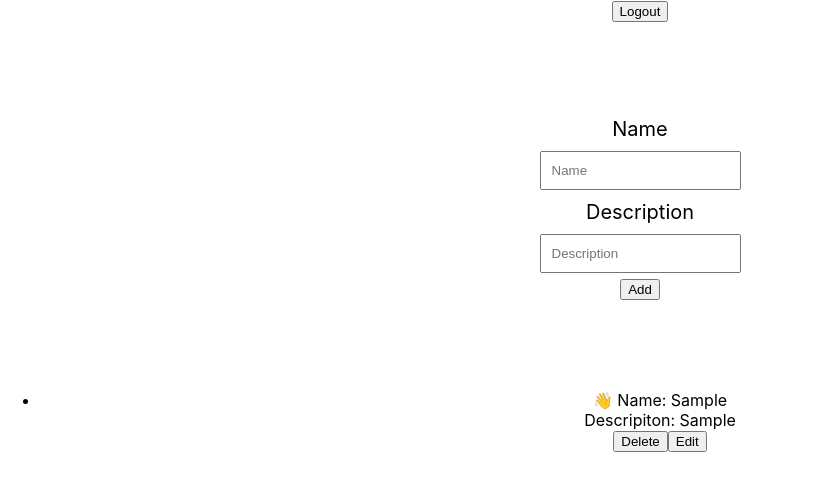
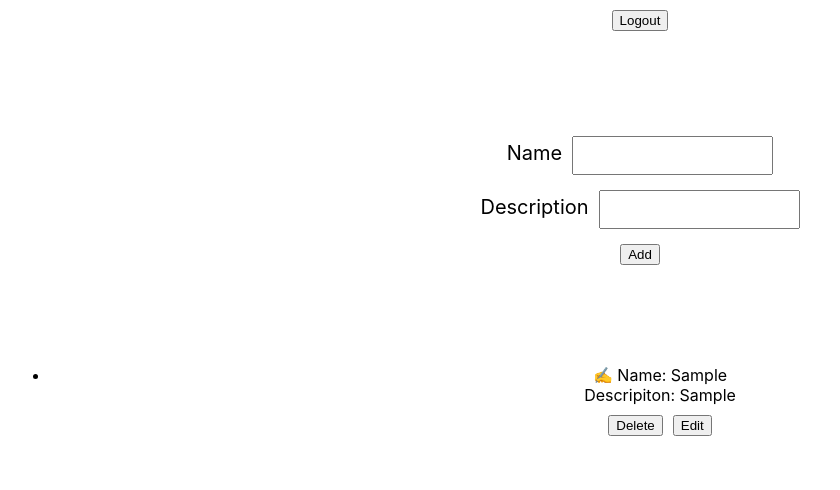
Before and after one commit to Dianaaa1/attempt, a React (Create React App) app: page /form in a window 1280 px wide. Both pictures are taken after typing "Sample", "Sample" into the empty fields and a click on the button "Add". Shown: the top 490 px of the page, without its empty margins (0-840 px from the left). Built offline with nearby package versions, Linux system fonts and the light colour scheme.

Commit message:
добавлена валидация formik через yup

```diff
--- a/package.json
+++ b/package.json
@@ -15,7 +15,8 @@
     "react-redux": "^7.2.1",
     "react-router-dom": "^5.2.0",
     "react-scripts": "3.4.1",
-    "redux": "^4.0.5"
+    "redux": "^4.0.5",
+    "yup": "^0.29.2"
   },
   "scripts": {
     "start": "react-scripts start",
--- a/src/components/Form/Form.js
+++ b/src/components/Form/Form.js
@@ -1,69 +1,79 @@
 import React, { useState } from "react";
 import "./style.css";
 import { useDispatch } from "react-redux";
-import { Formik } from "formik";
+import { useFormik } from "formik";
 import { Redirect } from "react-router-dom";
 import { addProj } from "../redux/actions/action";
+import * as Yup from "yup";
 
 function Form(props) {
   const dispatch = useDispatch();
   const [name, setName] = useState({ name: "" });
   const [description, setDescription] = useState({ name: "" });
   const [auth, logout] = useState(true);
+
+  const formik = useFormik({
+    initialValues: {
+      name: "",
+      description: "",
+    },
+    validationSchema: Yup.object({
+      name: Yup.string().required("Required!"),
+      description: Yup.string().required("Required!"),
+    }),
+    onSubmit: (values) => {
+      dispatch(addProj(name, description));
+      formik.handleReset();
+    },
+  });
+
   //функция logout выполняется внутри и сразу же при рендировании Login page
   if (!auth)
-    return <Redirect
+    return (
+      <Redirect
         to={{
           pathname: "/login",
-      }} />
+        }}
+      />
+    );
   return (
     <div>
       <button onClick={() => logout(false)}>Logout</button>
-      <Formik
-        initialValues={{ name: "", description: "" }}
-        onSubmit={() => dispatch(addProj(name, description))}
-      >
-        {props => {
-          const { values, handleChange, handleSubmit, handleReset } = props;
-          return (
-            <form onSubmit={handleSubmit}>
-              <label htmlFor="name" style={{ display: "block" }}>
-                Name
-              </label>
+      <form onSubmit={formik.handleSubmit}>
+        <div>
+          <label> Name</label>
           <input
-                id="name"
-                placeholder="Name"
             type="text"
-                value={values.name}
-                onChange={handleChange}
-                onBlur={e => setName(e.target.value)}
-                className="project-name"
+            name="name"
+            value={formik.values.name}
+            onChange={formik.handleChange}
+            onBlur={(e) => setName(e.target.value)}
           />
-              <label htmlFor="description" style={{ display: "block" }}>
-                Description
-              </label>
+          <div classNames="errors">
+          {formik.errors.name && formik.touched.name && (
+            <p>{formik.errors.name}</p>
+          )}
+          </div>
+        </div>
+        <div>
+          <label>Description</label>
           <input
-                id="description"
-                placeholder="Description"
             type="text"
-                value={values.description}
-                onChange={handleChange}
-                onBlur={e => setDescription(e.target.value)}
-                className="project-name"
+            name="description"
+            value={formik.values.description}
+            onChange={formik.handleChange}
+            onBlur={(e) => setDescription(e.target.value)}
           />
-              <br />
-              <button
-                type="submit"
-                onClick={() => {
-                  handleReset();
-                }}
-              >
-                Add
-                        </button>
+          <div className="errors">
+          {formik.errors.description && formik.touched.description && (
+            <p>{formik.errors.description}</p>
+          )}
+          </div>
+        </div>
+        <div>
+          <button type="submit">Add</button>
+        </div>
       </form>
-          );
-        }}
-      </Formik>
     </div>
   );
 }
--- a/src/components/Form/style.css
+++ b/src/components/Form/style.css
@@ -13,4 +13,13 @@ form {
   max-width: 500px;
   padding: 20px 0;
 }
+
+.errors {
+  color: red;
+  font-size: 10px;
+}
+
+button {
+  margin-top: 20px;
+}
 /*# sourceMappingURL=style.css.map */
--- a/src/components/Form/style.scss
+++ b/src/components/Form/style.scss
@@ -12,3 +12,10 @@ form{
     max-width: 500px;
     padding: 20px 0;
 }
+.errors{
+    color: red;
+    font-size: 10px;
+}
+button {
+    margin-top: 20px;
+}
--- a/src/components/OneProject/OneProject.js
+++ b/src/components/OneProject/OneProject.js
@@ -1,6 +1,6 @@
-import React, { useRef, useState, useEffect } from "react";
+import React, { useRef, useState } from "react";
 import { useDispatch } from "react-redux";
-import cx from "classnames";
+import '../OneProject/style.css';
 import { toggleProj, deleteProj, editProj } from "../redux/actions/action";
 
 const OneProject = ({ proj }) => {
@@ -16,18 +16,16 @@ const OneProject = ({ proj }) => {
   };
 
   const dispatch = useDispatch();
-  const [name, setName] = useState({ name: "" });
-  const [description, setDescription] = useState({ name: "" });
+  const [name, setName] = useState('');
+  const [description, setDescription] = useState('');
 
   return (
     <li className="proj-item">
       <div onClick={() => dispatch(toggleProj(proj.id))}>
-        {proj && proj.completed ? "👌" : "👋"}{" "}
+        {proj && proj.completed ? "👌" : "✍"}{" "}
         <span
-          className={cx(
-            "proj-item__text",
-            proj && proj.completed && "proj-item__text--completed"
-          )}
+          className={
+            proj && proj.completed ? "done" : "undone"}
         >
           Name: {proj.name} <br /> Descripiton: {proj.description}
         </span>
@@ -45,7 +43,11 @@ const OneProject = ({ proj }) => {
           style={{ display: "none" }}
           onSubmit={event => {
             event.preventDefault();
+            if(name==="" || description ==="")
+            {alert("Введите все данные")
+            return}
             dispatch(editProj(proj.id, name, description));
+            event.target.reset()
           }}
           ref={editform}
           className="form-update"
```
Also changed, not shown: src/components/OneProject/style.scss (line endings or trailing spaces), 2 other files (tests, documents, lock files or other folders). Lines whose indentation alone changed are shown as unchanged.
